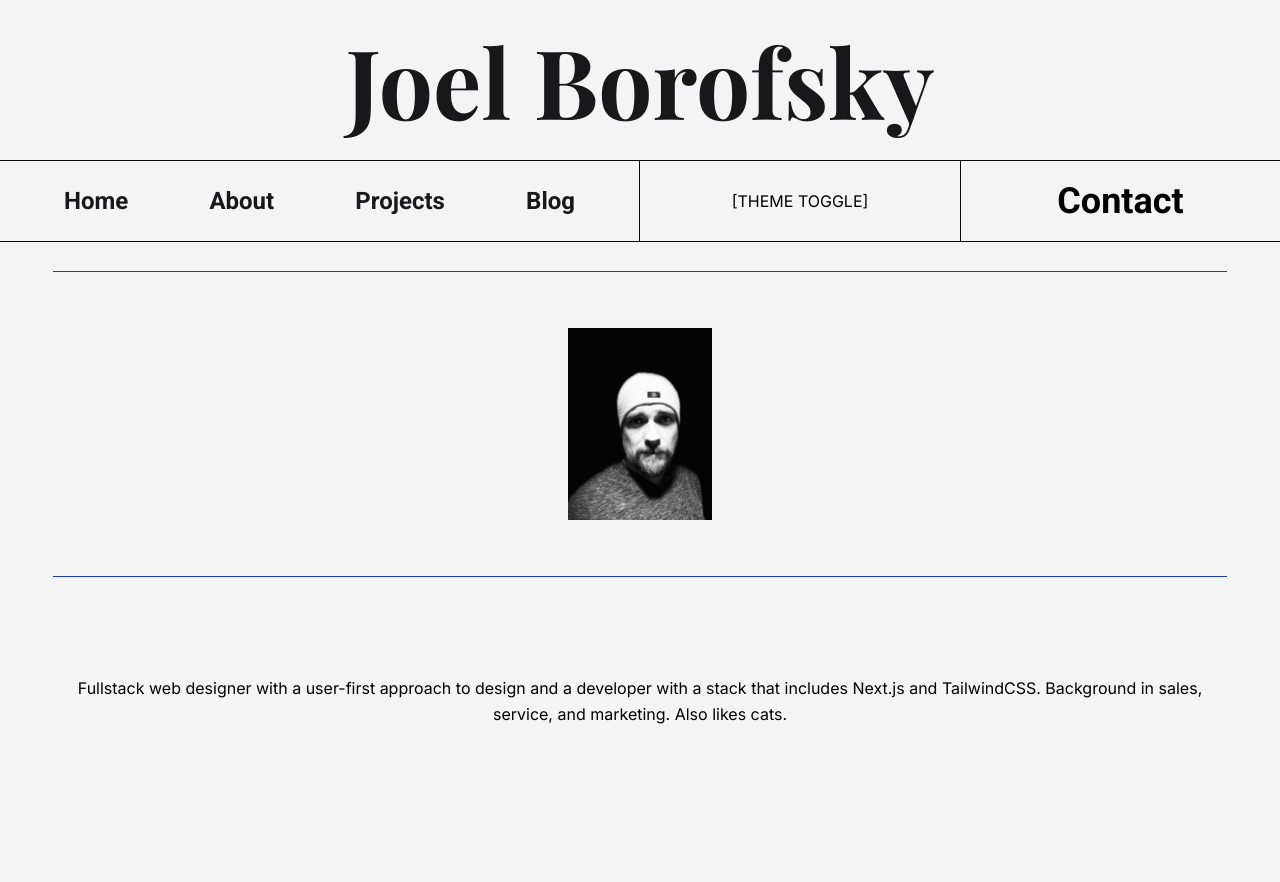
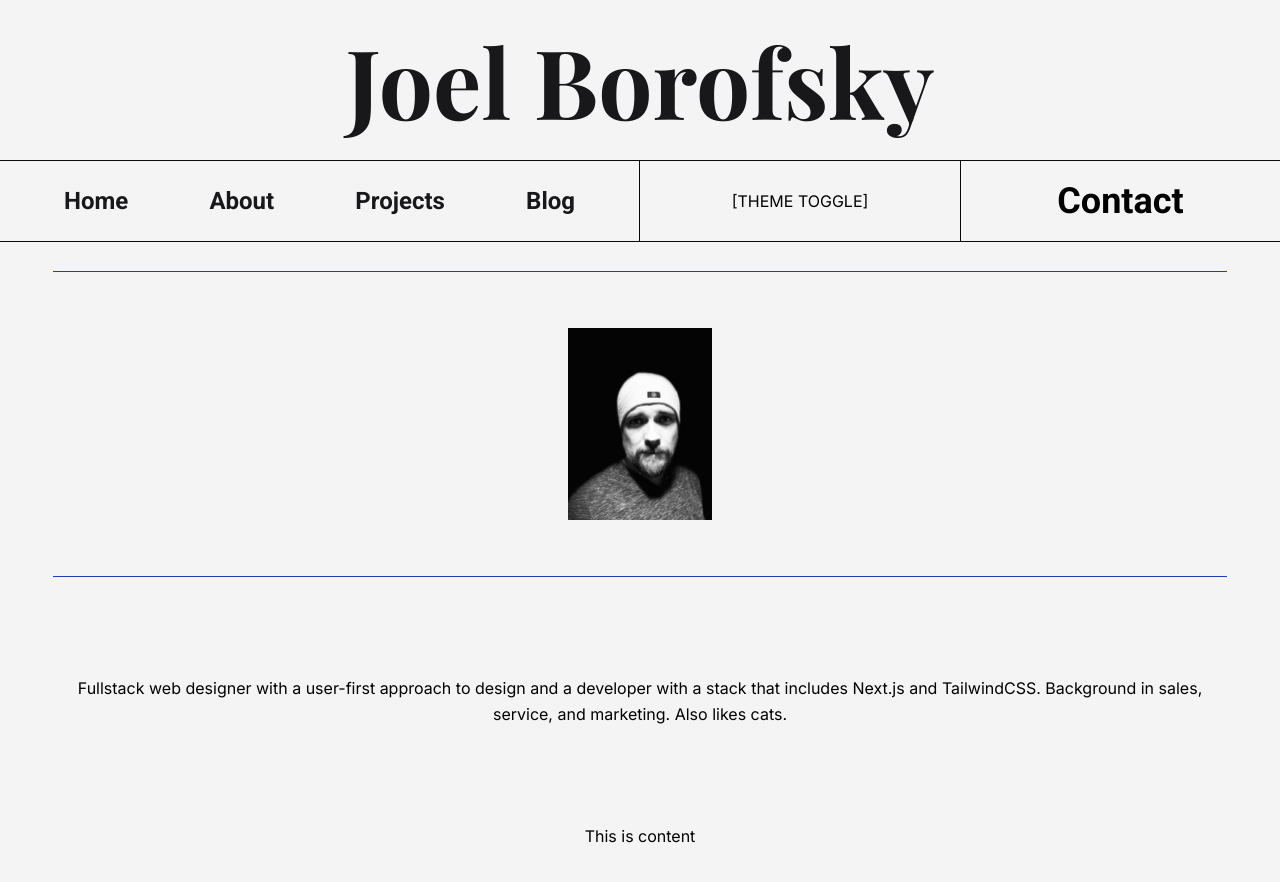
Before and after one commit to BorofskyDev/wireframe-personal-page, a Next.js app: page / in a window 1280 px wide. Shown: the top 882 px of the page. Before the commit the page ends 824 px from the top, so only its background shows below. Built offline with nearby package versions, Linux system fonts and the light colour scheme.

Commit message:
updated containers

```diff
--- a/components/layout/hero/HeroPanel.jsx
+++ b/components/layout/hero/HeroPanel.jsx
@@ -1,11 +1,12 @@
+import HeroScrollContainer from "./sections/container-sections/HeroScrollContainer"
 import HeroStableContainer from "./sections/container-sections/HeroStableContainer"
 
 
 const HeroPanel = () => {
   return (
-    <section className="mt-6">
+    <section id="home" className="mt-6">
         <HeroStableContainer />
-
+        <HeroScrollContainer />
     </section>
   )
 }
--- a/components/layout/hero/sections/container-sections/HeroFluidContainer.jsx
+++ /dev/null
@@ -1,6 +0,0 @@
-const HeroFluidContainer = ({ children }) => {
-  return (
-
-  )
-}
-export default HeroFluidContainer
--- /dev/null
+++ b/components/layout/hero/sections/container-sections/HeroScrollContainer.jsx
@@ -0,0 +1,13 @@
+import ScrollContainer from "@/components/layout/containers/ScrollContainer"
+
+const HeroScrollContainer = () => {
+  return (
+    <div >
+    <ScrollContainer >
+        <p >This is content</p>
+    </ScrollContainer>
+
+    </div>
+  )
+}
+export default HeroScrollContainer
--- a/components/layout/hero/sections/container-sections/HeroStableContainer.jsx
+++ b/components/layout/hero/sections/container-sections/HeroStableContainer.jsx
@@ -1,3 +1,4 @@
+import FixedContainer from "@/components/layout/containers/FixedContainer"
 import HeroContent from "../section-components/HeroContent"
 import HeroImage from "../section-components/HeroImage"
 import HeroTitle from "../section-components/HeroTitle"
@@ -5,11 +6,11 @@ import HeroTitle from "../section-components/HeroTitle"
 
 const HeroStableContainer = () => {
   return (
-    <container className='h-screen w-screen mx-auto text-center flex flex-col items-center'>
+    <FixedContainer className='h-screen w-screen mx-auto text-center flex flex-col items-center'>
       <HeroTitle />
       <HeroImage />
       <HeroContent />
-    </container>
+    </FixedContainer>
   )
 }
 export default HeroStableContainer
```
